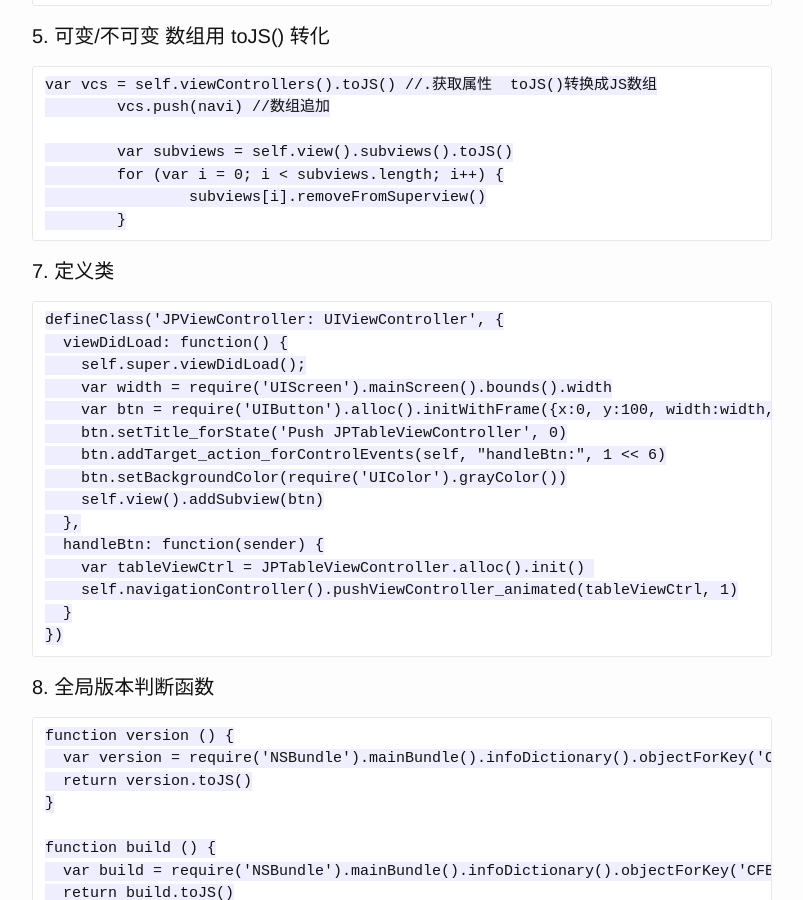
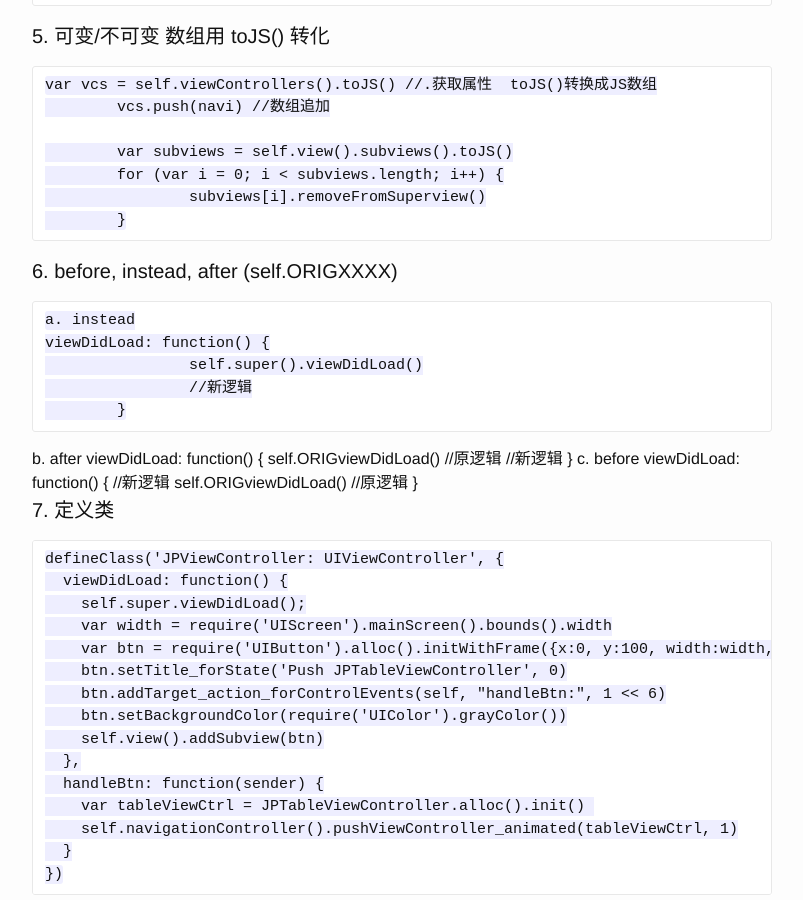
Before and after one commit to sanshanchuns/sanshanchuns.github.io, a Jekyll site: the page built from _posts/2015-07-27-iOS-JSPatch实践.markdown, in a window 1280 px wide and 900 px high, scrolled down 1279 px. Shown: the whole window, without its empty margins (238-1041 px from the left). Built offline with Jekyll 4.4.1, drawn with Linux system fonts in a browser that asks for light colours.

Commit message:
update files

```diff
--- a/_posts/2015-07-27-iOS-JSPatch实践.markdown
+++ b/_posts/2015-07-27-iOS-JSPatch实践.markdown
@@ -60,6 +60,26 @@
     	var subviews = self.view().subviews().toJS()
   	for (var i = 0; i < subviews.length; i++) {
   		subviews[i].removeFromSuperview()
+  	}
+
+#### 6. before, instead, after (self.ORIGXXXX)
+
+	a. instead
+	viewDidLoad: function() {
+  		self.super().viewDidLoad()
+  		//新逻辑
+  	}
+
+  	b. after
+  	viewDidLoad: function() {
+  		self.ORIGviewDidLoad() //原逻辑
+  		//新逻辑
+  	}
+
+  	c. before
+  	viewDidLoad: function() {
+  		//新逻辑
+  		self.ORIGviewDidLoad() //原逻辑
   	}
 
 #### 7. 定义类
```
Also changed, not shown: other parts of _posts/2015-07-27-iOS-JSPatch实践.markdown (+1 -1 lines).
